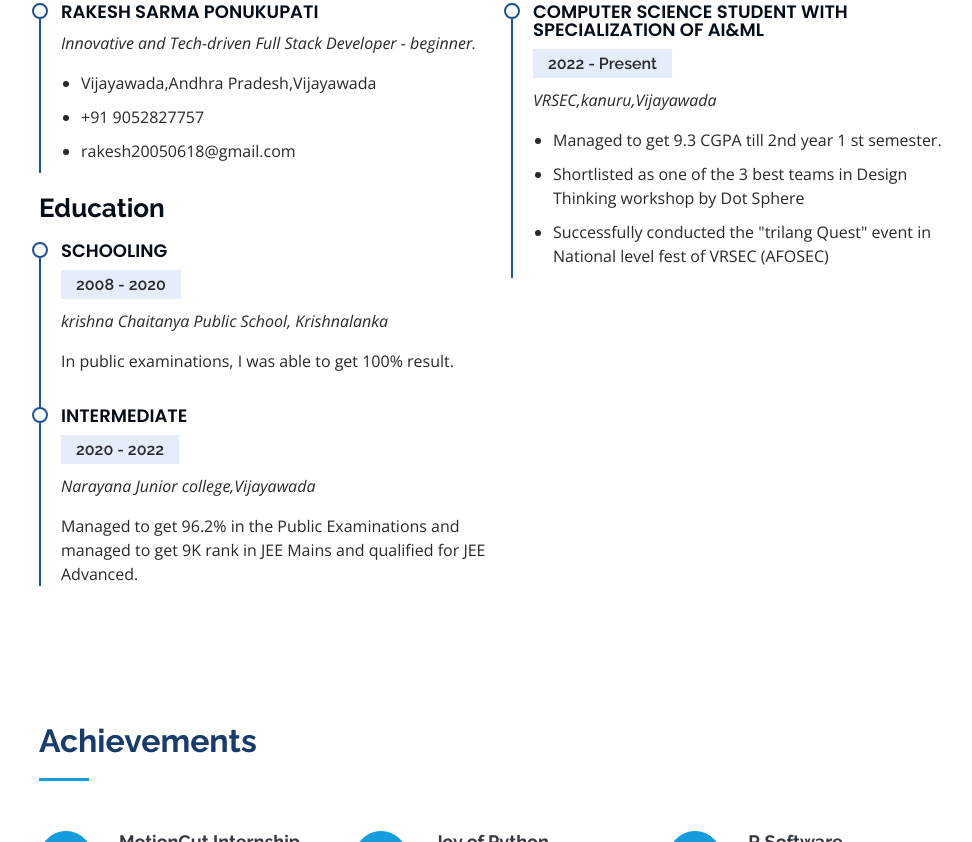
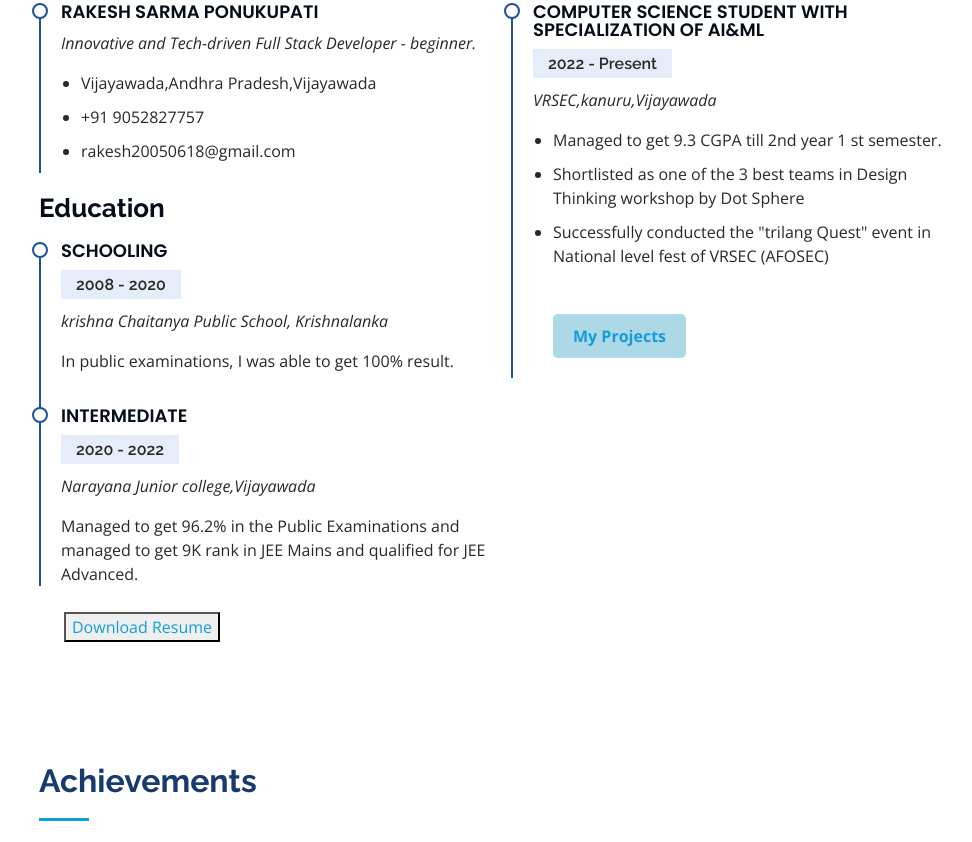
Before and after one commit to Rakesh-005/My-Website, a plain HTML site: page index.html in a window 1280 px wide. Shown: the part 2003-2845 px from the top of the page, without its empty margins (291-1263 px from the left). Drawn offline with nearby package versions, Linux system fonts and the light colour scheme; a web font is replaced by a local one.

Commit message:
Update index.html

```diff
--- a/index.html
+++ b/index.html
@@ -104,7 +104,7 @@
           <div class="col-lg-3 col-md-6 d-md-flex align-items-md-stretch" data-aos="fade-up" data-aos-delay="100">
             <div class="count-box">
               <i class="bi bi-journal-richtext"></i>
-              <span data-purecounter-start="0" data-purecounter-end="12" data-purecounter-duration="1" class="purecounter"></span>
+              <span data-purecounter-start="0" data-purecounter-end="16" data-purecounter-duration="1" class="purecounter"></span>
               <p><strong>Projects</strong> completed</p>
             </div>
           </div>
@@ -217,14 +217,50 @@
               <p><em>VRSEC,kanuru,Vijayawada </em></p>
               <ul>
                 <li>Managed to get 9.3 CGPA till 2nd year 1 st semester.</li>
-                <li>Shortlisted as one of the 3 best teams in Design Thinking workshop by Dot Sphere </li>
+                <li>Shortlisted as one of the <!DOCTYPE html>
+                <html>
+                <head>
+                  <style>
+                    .section {
+                      padding: 20px;
+                    }
+
+                    .button {
+                      display: inline-block;
+                      padding: 10px 20px;
+                      font-size: 16px;
+                      font-weight: bold;
+                      text-align: center;
+                      text-decoration: none;
+                      background-color: lightblue;
+                      color: white;
+                      border: none;
+                      border-radius: 5px;
+                      cursor: pointer;
+                    }
+
+                    .button:hover {
+                      background-color: white;
+                    }
+                  </style>
+                </head>
+                <body>
+
+                </body>
+                </html>3 best teams in Design Thinking workshop by Dot Sphere </li>
                 <li>Successfully conducted the "trilang Quest" event in National level fest of VRSEC (AFOSEC)</li>
               </ul>
+              <div class="section projects">
+                <button class="button"><a href="https://rakesh-005.github.io/resume/">My Projects</a></button>
+              </div>
             </div>
           </div>
+
         </div>
+        <button style="text-align: left;margin-left: 25px;margin-top: 10px;"><a href="https://drive.google.com/file/d/1I_9iJnr8uWfood3xAEbBSKq2G7WO9huk/view?usp=sharing">Download Resume</a></button>
       </div>
     </section>
+
     <section id="services" class="services">
       <div class="container">
         <div class="section-title">
```
